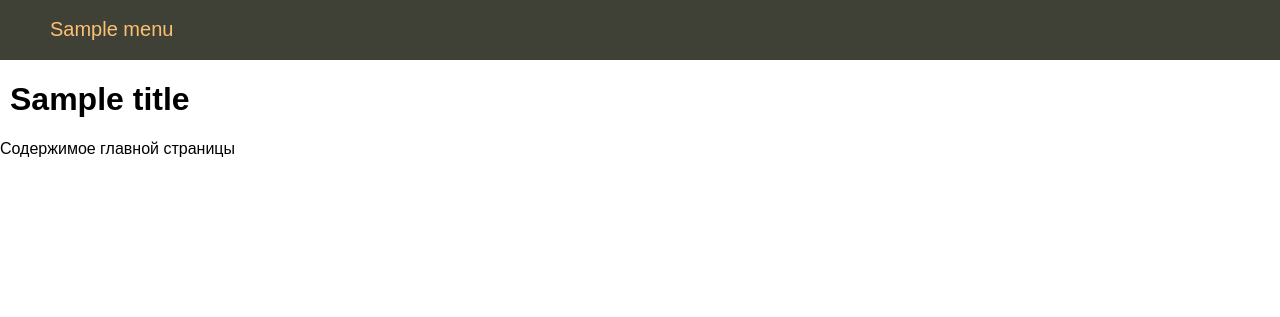
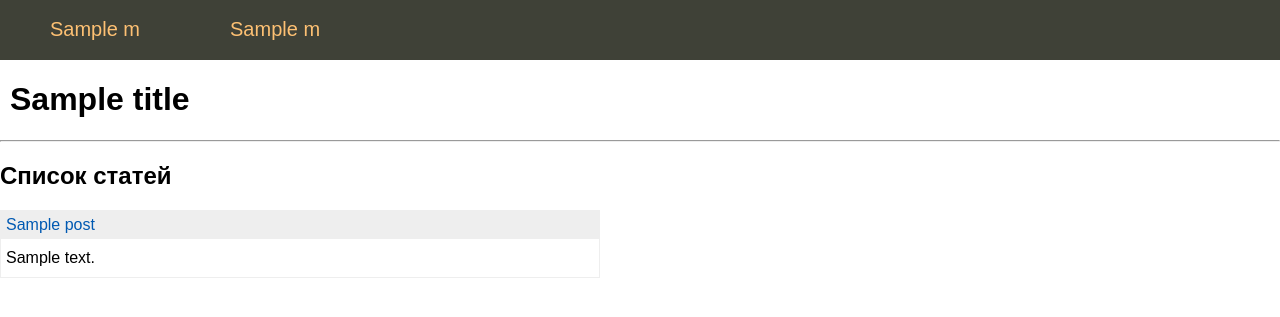
Before and after one commit to YaroslavNogovitsyn/flask_education, a Flask app: template templates/index.html in a window 1280 px wide. Shown: the top 317 px of the page. Run offline with Flask 3, Linux system fonts and the light colour scheme; the template is opened without the code that fills it: most values are stand-ins (such as "Sample title", 1, 10 or a date in 2020).

Commit message:
add new page post and show all post on main page

```diff
--- a/main.py
+++ b/main.py
@@ -51,7 +51,7 @@
 def index():
     db = get_db()
     dbase = FDataBase(db)
-    return render_template('index.html', menu=dbase.getMenu())
+    return render_template('index.html', menu=dbase.getMenu(), posts=dbase.getPostsAnonce())
 
 
 @app.route('/about')
@@ -109,5 +109,16 @@
     return render_template('add_post.html', menu=dbase.getMenu(), title="Добавление статьи")
 
 
+@app.route("/post/<int:id_post>")
+def showPost(id_post):
+    db = get_db()
+    dbase = FDataBase(db)
+    title, post = dbase.getPost(id_post)
+    if not title:
+        abort(404)
+
+    return render_template('post.html', menu=dbase.getMenu(), title=title, post=post)
+
+
 if __name__ == '__main__':
     app.run(debug=True, port=7500)
--- a/templates/base.html
+++ b/templates/base.html
@@ -15,9 +15,8 @@
     {% block content -%}
         {%- block mainmenu -%}
         <ul class="mainmenu">
-        {% for m in menu %}
-            <li><a href="{{m.url}}">{{m.title}}</a></li>
-        {% endfor %}
+            <li><a href="{{ url_for('index') }}">{{m.title}}</a></li>
+            <li><a href="{{ url_for('addPost') }}">{{m.title}}</a></li>
         </ul>
         {% endblock mainmenu -%}
         <div class="clear"></div>
--- a/templates/index.html
+++ b/templates/index.html
@@ -2,5 +2,14 @@
 
 {% block content %}
     {{ super() }}
-    <p>Содержимое главной страницы</p>
+    <hr>
+    <h2>Список статей</h2>
+    <ul class="list-posts">
+        {% for p in posts %}
+            <li>
+                <p class="title"><a href="{{ url_for('showPost', id_post=p.id)}}">{{p.title}}</a></p>
+                <p class="annonce">{{ p.text[:50] }}</p>
+            </li>
+        {% endfor %}
+    </ul>
 {% endblock %}
--- /dev/null
+++ b/templates/post.html
@@ -0,0 +1,6 @@
+{% extends 'base.html' %}
+
+{% block content %}
+{{ super() }}
+{{ post }}
+{% endblock %}
```
Also changed, not shown: FDataBase.py (+23 -1 lines), flsite.db.
